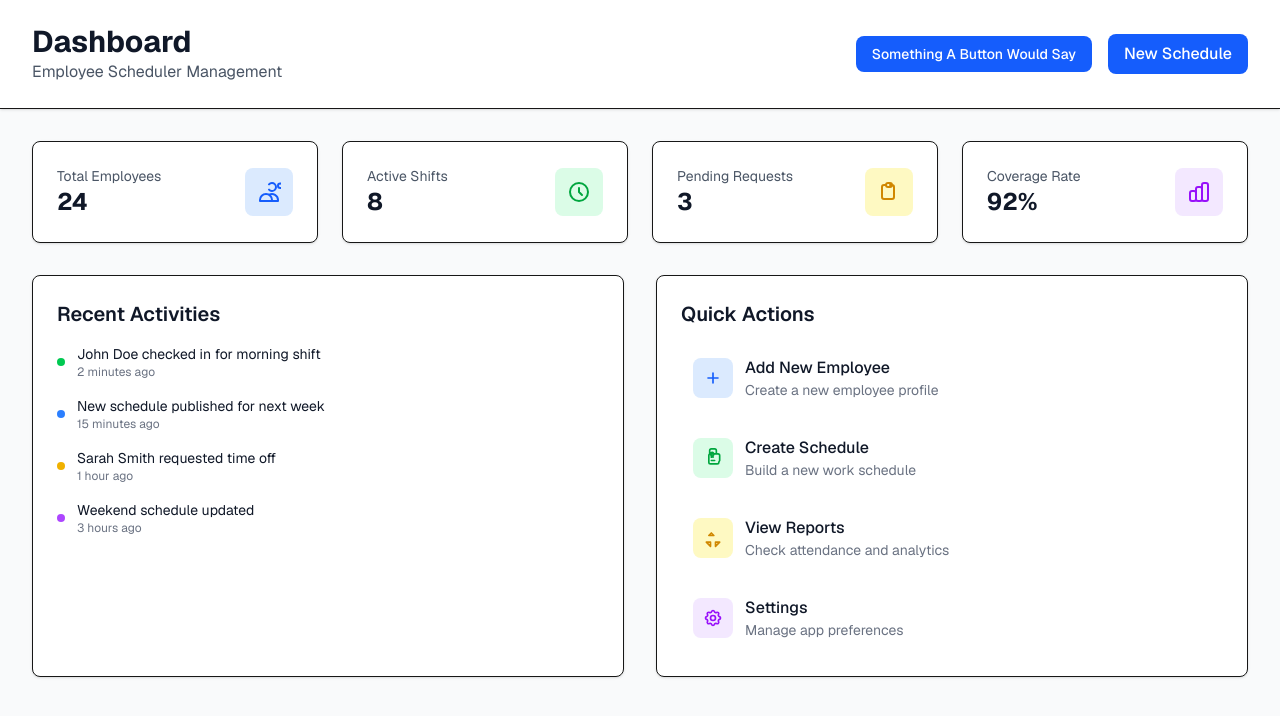
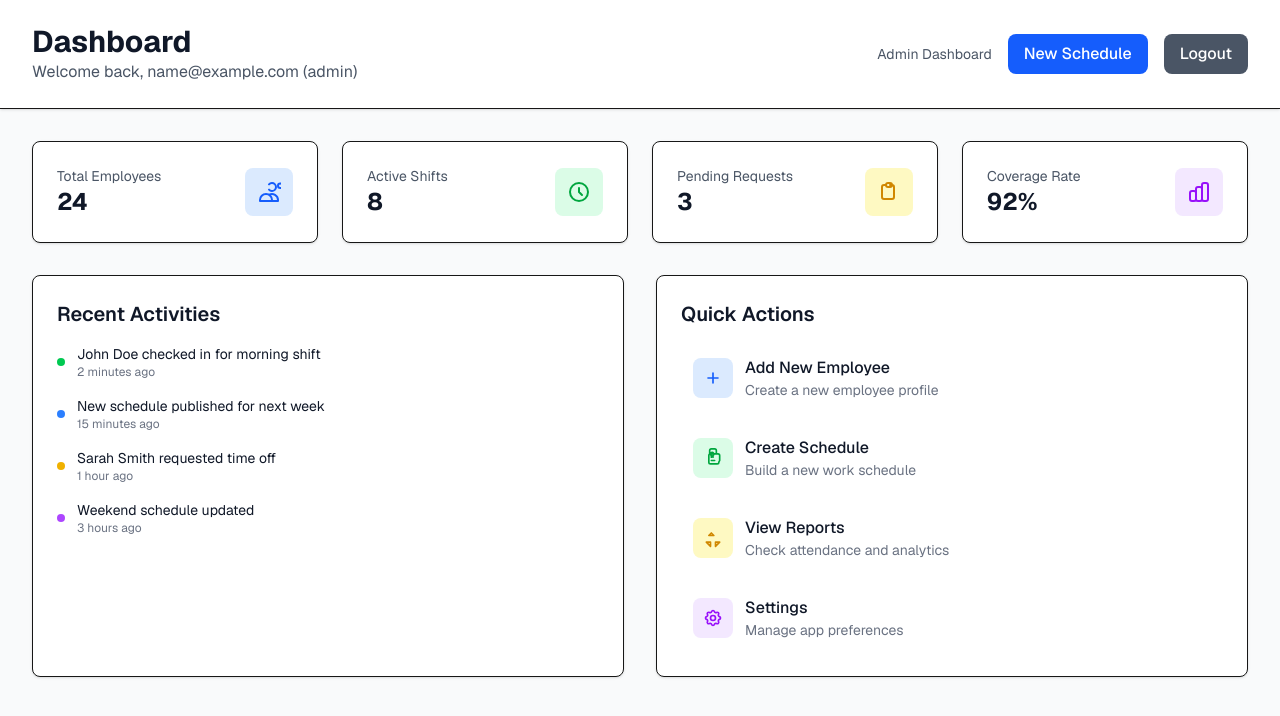
Before and after one commit to changerate/shiftlytics, a Next.js app: page /dashboard in a window 1280 px wide. Shown: the top 716 px of the page. Built offline with nearby package versions, Linux system fonts and the light colour scheme; sample sign-in values are in the browser's storage.

Commit message:
same as last commit

```diff
--- a/jsconfig.json
+++ b/jsconfig.json
@@ -1,7 +1,4 @@
 {
   "compilerOptions": {
-    "paths": {
-      "@/*": ["./src/*"]
-    }
   }
 }
--- a/src/app/dashboard/page.js
+++ b/src/app/dashboard/page.js
@@ -1,8 +1,40 @@
-import Button from '@/app/dashboard/components/Button';
+'use client';
+
+import { useState, useEffect } from 'react';
+import { useRouter } from 'next/navigation';
+import Button from './components/Button';
+import { getCurrentUser, logout } from '../../lib/auth';
 
 
 
 export default function Dashboard() {
+  const [user, setUser] = useState(null);
+  const router = useRouter();
+
+  useEffect(() => {
+    const currentUser = getCurrentUser();
+    if (!currentUser) {
+      router.push('/login');
+    } else {
+      setUser(currentUser);
+    }
+  }, [router]);
+
+  const handleLogout = () => {
+    logout();
+    router.push('/login');
+  };
+
+  if (!user) {
+    return (
+      <div className="min-h-screen flex items-center justify-center bg-gray-50">
+        <div className="text-center">
+          <div className="animate-spin rounded-full h-12 w-12 border-b-2 border-blue-600 mx-auto mb-4"></div>
+          <p className="text-gray-600">Loading...</p>
+        </div>
+      </div>
+    );
+  }
   return (
     <div className="min-h-screen bg-gray-50 font-sans">
       {/* Header */}
@@ -11,12 +43,20 @@ export default function Dashboard() {
           <div className="flex justify-between items-center py-6">
             <div>
               <h1 className="text-3xl font-bold text-gray-900">Dashboard</h1>
-              <p className="text-gray-600">Employee Scheduler Management</p>
+              <p className="text-gray-600">Welcome back, {user.email} ({user.role})</p>
             </div>
             <div className="flex items-center space-x-4">
-              <Button >Something A Button Would Say</Button>
+              <span className="text-sm text-gray-600 capitalize">
+                {user.role} Dashboard
+              </span>
               <button className="bg-blue-600 hover:bg-blue-700 text-white px-4 py-2 rounded-lg font-medium transition-colors">
                 New Schedule
+              </button>
+              <button
+                onClick={handleLogout}
+                className="bg-gray-600 hover:bg-gray-700 text-white px-4 py-2 rounded-lg font-medium transition-colors"
+              >
+                Logout
               </button>
             </div>
           </div>
--- /dev/null
+++ b/src/lib/auth.js
@@ -0,0 +1,38 @@
+// Mock authentication utilities
+// Replace with Supabase auth functions later
+
+export const getCurrentUser = () => {
+  if (typeof window === 'undefined') return null;
+
+  try {
+    const userData = localStorage.getItem('mockUser');
+    return userData ? JSON.parse(userData) : null;
+  } catch (error) {
+    console.error('Error getting current user:', error);
+    return null;
+  }
+};
+
+export const logout = () => {
+  if (typeof window !== 'undefined') {
+    localStorage.removeItem('mockUser');
+  }
+};
+
+export const isAuthenticated = () => {
+  return getCurrentUser() !== null;
+};
+
+export const hasRole = (requiredRole) => {
+  const user = getCurrentUser();
+  if (!user) return false;
+
+  // Role hierarchy: admin > manager > employee
+  const roleHierarchy = {
+    'employee': 1,
+    'manager': 2,
+    'admin': 3
+  };
+
+  return roleHierarchy[user.role] >= roleHierarchy[requiredRole];
+};
```
